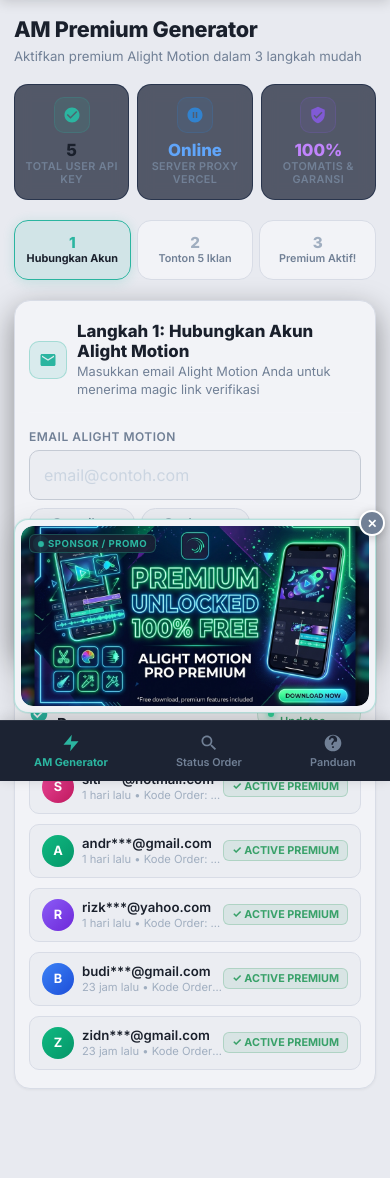
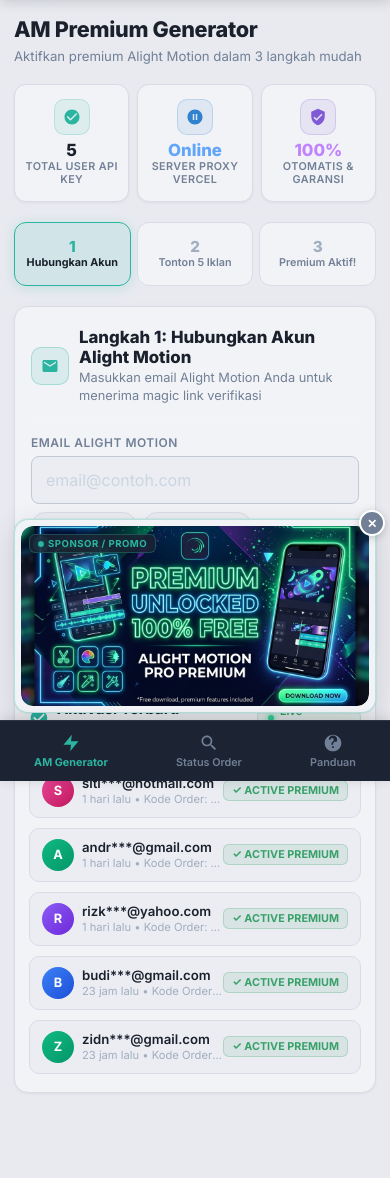
Before and after one commit to zidnifarchanramadhan-lang/amz_pren, a PHP site: page / in a window 390 px wide. Shown: the part 63-1241 px from the top of the page. Before the commit the page ends 1152 px from the top, so only its background shows below. Run offline with PHP 8.4, Linux system fonts and the light colour scheme; data comes from the database, SQL or seed files in the repository; some libraries are stand-ins or nearby versions.

Commit message:
Fix mobile CSS: apply soft gray card theme and clean typography on mobile devices

```diff
--- a/index.php
+++ b/index.php
@@ -1001,12 +1001,12 @@ if (isset($_GET['api_action'])) {
       .metric-card {
         flex-direction: column;
         text-align: center;
-        padding: 12px 6px;
-        gap: 8px;
-        border-radius: 14px;
-        background: rgba(19, 27, 46, 0.7);
-        backdrop-filter: blur(8px);
-        border-color: rgba(31, 44, 71, 0.8);
+        padding: 14px 8px;
+        gap: 6px;
+        border-radius: 12px;
+        background: var(--card-bg);
+        border: 1px solid var(--card-border);
+        box-shadow: 0 1px 3px rgba(0,0,0,0.05);
       }
 
       .metric-icon-box {
@@ -1037,13 +1037,15 @@ if (isset($_GET['api_action'])) {
       }
 
       .step-card {
-        padding: 10px 4px;
-        min-height: 60px;
+        padding: 12px 6px;
+        min-height: 64px;
         display: flex;
         flex-direction: column;
         justify-content: center;
         align-items: center;
-        border-radius: 14px;
+        border-radius: 12px;
+        background: var(--card-bg);
+        border: 1px solid var(--card-border);
       }
 
       .step-num { font-size: 0.95rem; margin-bottom: 2px; line-height: 1; }
@@ -1056,10 +1058,12 @@ if (isset($_GET['api_action'])) {
 
       /* Panel Cards & Forms */
       .panel-card {
-        padding: 20px 14px;
+        padding: 20px 16px;
         margin-bottom: 20px;
-        border-radius: 16px;
-        box-shadow: 0 10px 30px rgba(0, 0, 0, 0.4);
+        border-radius: 14px;
+        background: var(--card-bg);
+        border: 1px solid var(--card-border);
+        box-shadow: 0 2px 8px rgba(0, 0, 0, 0.04);
       }
 
       .panel-header {
@@ -1076,8 +1080,11 @@ if (isset($_GET['api_action'])) {
       /* Inputs: font-size 16px prevents iOS Safari auto-zoom */
       .input-field {
         font-size: 16px !important;
-        padding: 14px 14px;
-        border-radius: 10px;
+        padding: 13px 14px;
+        border-radius: 8px;
+        background: var(--input-bg);
+        border: 1.5px solid var(--input-border);
+        color: var(--text-title);
       }
 
       .form-group { margin-bottom: 18px; }
@@ -1122,7 +1129,9 @@ if (isset($_GET['api_action'])) {
       /* Recent Feed Card */
       .feed-card {
         padding: 18px 14px;
-        border-radius: 16px;
+        border-radius: 14px;
+        background: var(--card-bg);
+        border: 1px solid var(--card-border);
       }
       .feed-header { margin-bottom: 14px; padding-bottom: 12px; }
       .feed-title { font-size: 0.95rem; gap: 8px; }
@@ -1133,6 +1142,8 @@ if (isset($_GET['api_action'])) {
         padding: 10px 12px;
         gap: 8px;
         border-radius: 10px;
+        background: var(--input-bg);
+        border: 1px solid var(--card-border);
       }
       .feed-user-info { gap: 8px; min-width: 0; flex: 1; }
       .feed-avatar { width: 32px; height: 32px; font-size: 0.8rem; flex-shrink: 0; }
@@ -1168,7 +1179,9 @@ if (isset($_GET['api_action'])) {
         font-size: 0.85rem;
         border-radius: 10px;
         z-index: 1001;
-        box-shadow: 0 8px 24px rgba(0,0,0,0.6);
+        background: var(--card-bg);
+        border: 1px solid var(--card-border);
+        box-shadow: 0 8px 24px rgba(0,0,0,0.12);
       }
       .toast-box.show {
         transform: translateY(0);
@@ -1181,10 +1194,12 @@ if (isset($_GET['api_action'])) {
       }
       .modal-card {
         padding: 24px 16px;
-        border-radius: 18px;
+        border-radius: 16px;
         max-width: 100%;
         max-height: 88vh;
         overflow-y: auto;
+        background: var(--card-bg);
+        border: 1px solid var(--card-border);
       }
       .modal-title { font-size: 1.15rem; margin-bottom: 6px; }
       .modal-subtitle { font-size: 0.8rem; margin-bottom: 16px; }
```
Also changed, not shown: index.html (+32 -17 lines).
